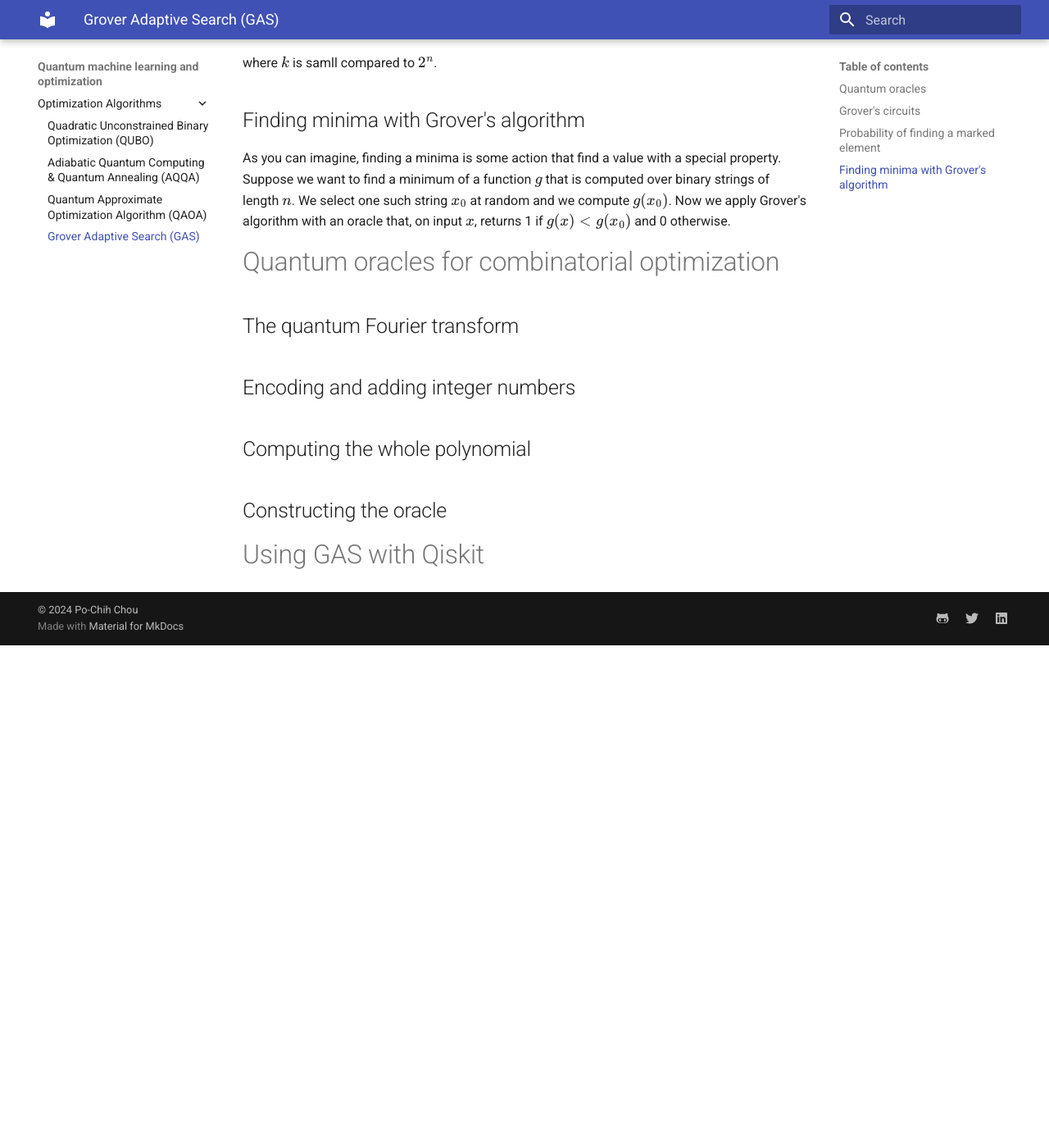
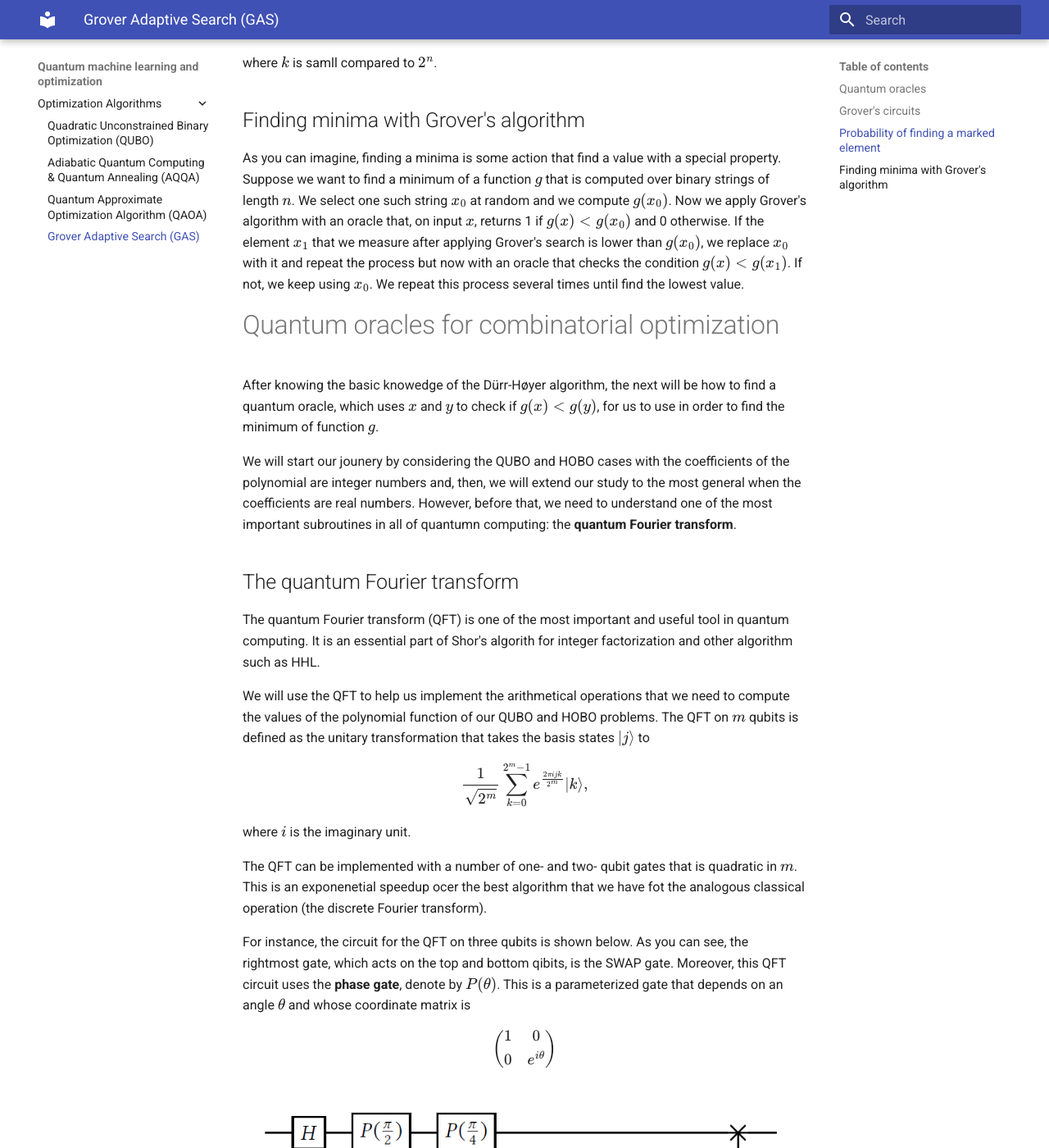
Before and after one commit to pcchouCR97/Understanding-Cryptography-by-Christof-Paar, an MkDocs documentation site: the page built from docs/QuantumOpt/GAS.md, in a window 1280 px wide and 1400 px high, scrolled down 5182 px. Shown: the whole window at 82% size. Built offline with MkDocs 1.6.1 and Material for MkDocs 9.7.7, drawn with Linux system fonts in a browser that asks for light colours; formulas are drawn with MathJax 3; before the commit the page ends 5969 px from its top, so only the background shows below that; some of the changed text lies outside the part shown.

Commit message:
20250105_1

```diff
--- a/docs/QuantumOpt/GAS.md
+++ b/docs/QuantumOpt/GAS.md
@@ -167,12 +167,43 @@ where $k$ is samll compared to $2^{n}$.
 
 
 ## Finding minima with Grover's algorithm
-As you can imagine, finding a minima is some action that find a value with a special property. Suppose we want to find a minimum of a function $g$ that is computed over binary strings of length $n$. We select one such string $x_0$ at random and we compute $g(x_0)$. Now we apply Grover's algorithm with an oracle that, on input $x$, returns 1 if $g(x) < g(x_{0})$ and 0 otherwise.
+As you can imagine, finding a minima is some action that find a value with a special property. Suppose we want to find a minimum of a function $g$ that is computed over binary strings of length $n$. We select one such string $x_0$ at random and we compute $g(x_0)$. Now we apply Grover's algorithm with an oracle that, on input $x$, returns 1 if $g(x) < g(x_{0})$ and 0 otherwise. If the element $x_1$ that we measure after applying Grover's search is lower than $g(x_0)$, we replace $x_0$ with it and repeat the process but now with an oracle that checks the condition $g(x) < g(x_1)$. If not, we keep using $x_0$. We repeat this process several times until find the lowest value.
 
 
 # Quantum oracles for combinatorial optimization
 
+After knowing the basic knowedge of the Dürr-Høyer algorithm, the next will be how to find a quantum oracle, which uses $x$ and $y$ to check if $g(x) < g(y)$, for us to use in order to find the minimum of function $g$.
+
+We will start our jounery by considering the QUBO and HOBO cases with the coefficients of the polynomial are integer numbers and, then, we will extend our study to the most general when the coefficients are real numbers. However, before that, we need to understand one of the most important subroutines in all of quantumn computing: the **quantum Fourier transform**.
+
 ## The quantum Fourier transform
+The quantum Fourier transform (QFT) is one of the most important and useful tool in quantum computing. It is an essential part of Shor's algorith for integer factorization and other algorithm such as HHL.
+
+We will use the QFT to help us implement the arithmetical operations that we need to compute the values of the polynomial function of our QUBO and HOBO problems. The QFT on $m$ qubits is defined as the unitary transformation that takes the basis states $\lvert j \rangle$ to
+
+$$
+\frac{1}{\sqrt{2^{m}}} \sum_{k=0}^{2^{m}-1} e^{\frac{2\pi ijk}{2^{m}}} \vert k \rangle,
+$$
+
+where $i$ is the imaginary unit.
+
+The QFT can be implemented with a number of one- and two- qubit gates that is quadratic in $m$. This is an exponenetial speedup ocer the best algorithm that we have fot the analogous classical operation (the discrete Fourier transform).
+
+For instance, the circuit for the QFT on three qubits is shown below. As you can see, the rightmost gate, which acts on the top and bottom qibits, is the SWAP gate. Moreover, this QFT circuit uses the **phase gate**, denote by $P(\theta)$. This is a parameterized gate that depends on an angle $\theta$ and whose coordinate matrix is
+
+$$
+\begin{pmatrix}
+1 & 0\\
+0 & e^{i\theta}
+\end{pmatrix}
+$$
+
+![quantum_Fourier_transform_on_3_qubits](../QuantumOpt/images/quantum_Fourier_transform_on_3_qubits.png)
+
+Figure: Circuit for the quantum Fourier transform on 3 qubits.
+
+
+
 
 ## Encoding and adding integer numbers
 
```
Also changed, not shown: docs/QuantumOpt/images/quantum_Fourier_transform_on_3_qubits.png (added).
